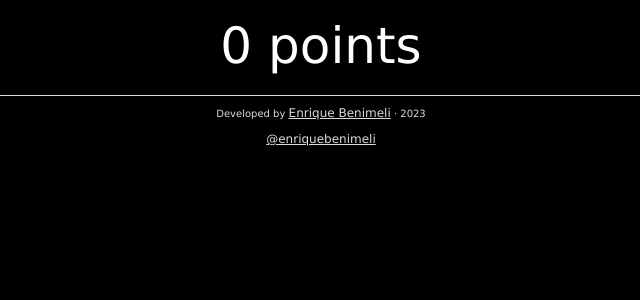
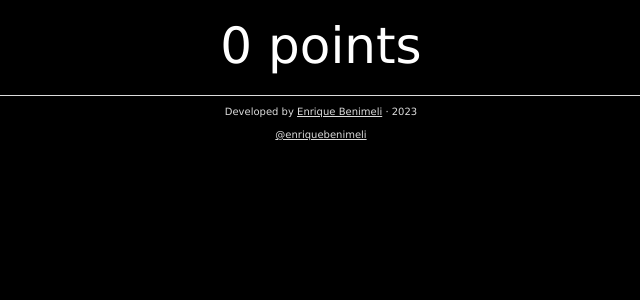
Before and after one commit to ebenimeli/Shuffled, a PHP site: page / in a window 1280 px wide. Shown: the part 403-703 px from the top of the page, without its empty margins (319-959 px from the left). Run offline with PHP 8.4, Linux system fonts and the light colour scheme.

Commit message:
Smaller font size for credits

```diff
--- a/css/style.css
+++ b/css/style.css
@@ -13,11 +13,11 @@ body {
     margin-top: 20px;
     padding-top: 10px;
     color: #dcdcdc;
-    font-size: 12px;
+    font-size: 10px;
 }
 
 #credits * {
-    font-size: 12px;
+    font-size: 10px;
     color: #dcdcdc;
 
 }
```
